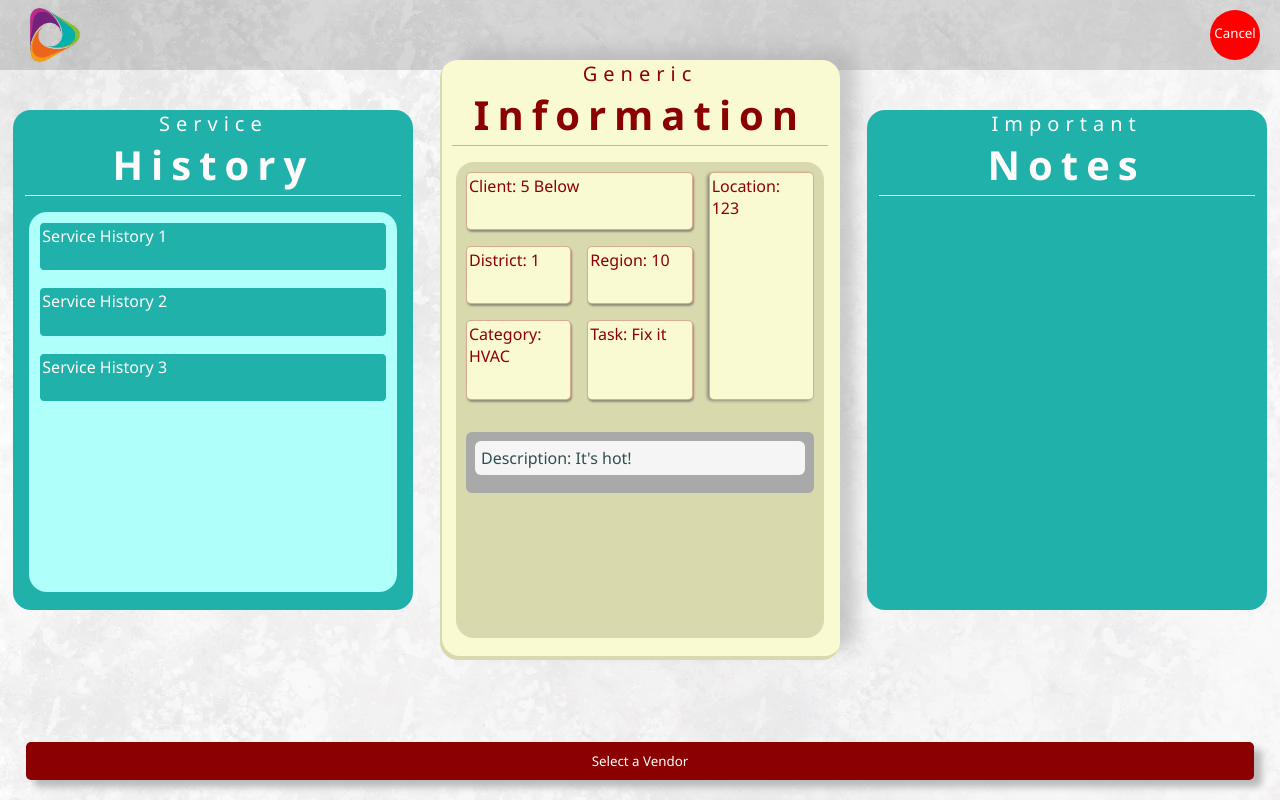
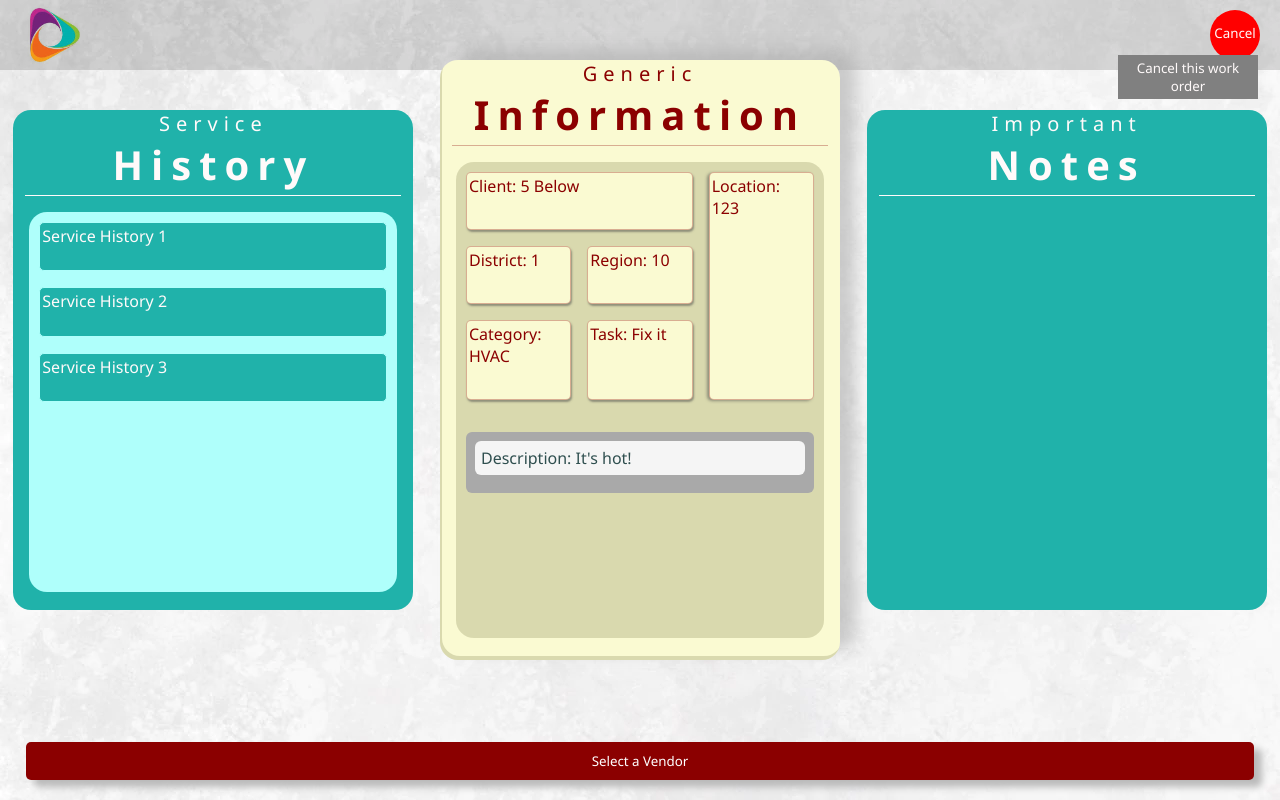
Before and after one commit to BigMoneyKirk/DispatchDashboard, an Angular app: page / in a window 1280 px wide. In both pictures the pointer is over the button "Cancel". Built offline with nearby package versions, Linux system fonts and the light colour scheme.

Commit message:
Added the "Cancel this work order" tooltip

```diff
--- a/src/app/app.component.scss
+++ b/src/app/app.component.scss
@@ -62,6 +62,26 @@ main {
     cursor: pointer;
 }
 
+.cancel-workorder-btn:hover::before {
+    content: "";
+    width: 0;
+    height: 0;
+    border-left: 5px solid transparent;
+    border-right: 5px solid transparent;
+    border-bottom: 5px solid $box-shadow-gray;
+    position: absolute;
+    transform: translate(1px, 27px);
+}
+
+.cancel-workorder-btn:hover::after {
+    content: "Cancel this work order";
+    position: absolute;
+    width: 140px;
+    transform: translate(-47px, 42px);
+    background: gray;
+    padding: 0.25rem;
+}
+
 .cancel-text {
     transform: translateY(-2px);
     font-weight: 500;
```
